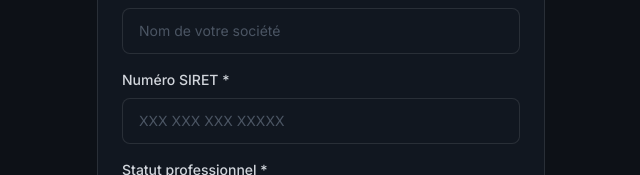
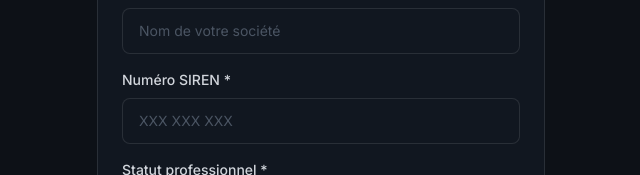
Before and after one commit to BUFFARD388/closia, a Next.js app: page /auth/register/vendeur in a window 1280 px wide. Shown: the part 625-800 px from the top of the page, without its empty margins (319-959 px from the left). Built offline with nearby package versions, Linux system fonts and the light colour scheme.

Commit message:
fix: SIRET → SIREN 9 chiffres sur les formulaires d'inscription

```diff
--- a/app/auth/register/acheteur/page.tsx
+++ b/app/auth/register/acheteur/page.tsx
@@ -83,8 +83,8 @@ export default function RegisterAcheteur() {
                 <input className="input" placeholder="Nom de votre société" required value={form.societe} onChange={set('societe')} />
               </div>
               <div>
-                <label className="block text-sm font-medium text-gray-300 mb-2">Numéro SIRET *</label>
-                <input className="input" placeholder="XXX XXX XXX XXXXX" required value={form.siret} onChange={set('siret')} pattern="\d{14}" title="Le SIRET doit contenir 14 chiffres" />
+                <label className="block text-sm font-medium text-gray-300 mb-2">Numéro SIREN *</label>
+                <input className="input" placeholder="XXX XXX XXX" required value={form.siret} onChange={set('siret')} pattern="\d{9}" title="Le SIREN doit contenir 9 chiffres" />
               </div>
               <div>
                 <label className="block text-sm font-medium text-gray-300 mb-2">Profil *</label>
--- a/app/auth/register/vendeur/page.tsx
+++ b/app/auth/register/vendeur/page.tsx
@@ -87,8 +87,8 @@ export default function RegisterVendeur() {
                   <input className="input" placeholder="Nom de votre société" value={form.societe_vendeur} onChange={set('societe_vendeur')} required />
                 </div>
                 <div>
-                  <label className="block text-sm font-medium text-gray-300 mb-2">Numéro SIRET *</label>
-                  <input className="input" placeholder="XXX XXX XXX XXXXX" value={form.siret} onChange={set('siret')} required pattern="\d{14}" title="Le SIRET doit contenir 14 chiffres" />
+                  <label className="block text-sm font-medium text-gray-300 mb-2">Numéro SIREN *</label>
+                  <input className="input" placeholder="XXX XXX XXX" value={form.siret} onChange={set('siret')} required pattern="\d{9}" title="Le SIREN doit contenir 9 chiffres" />
                 </div>
                 <div>
                   <label className="block text-sm font-medium text-gray-300 mb-2">Statut professionnel *</label>
```
